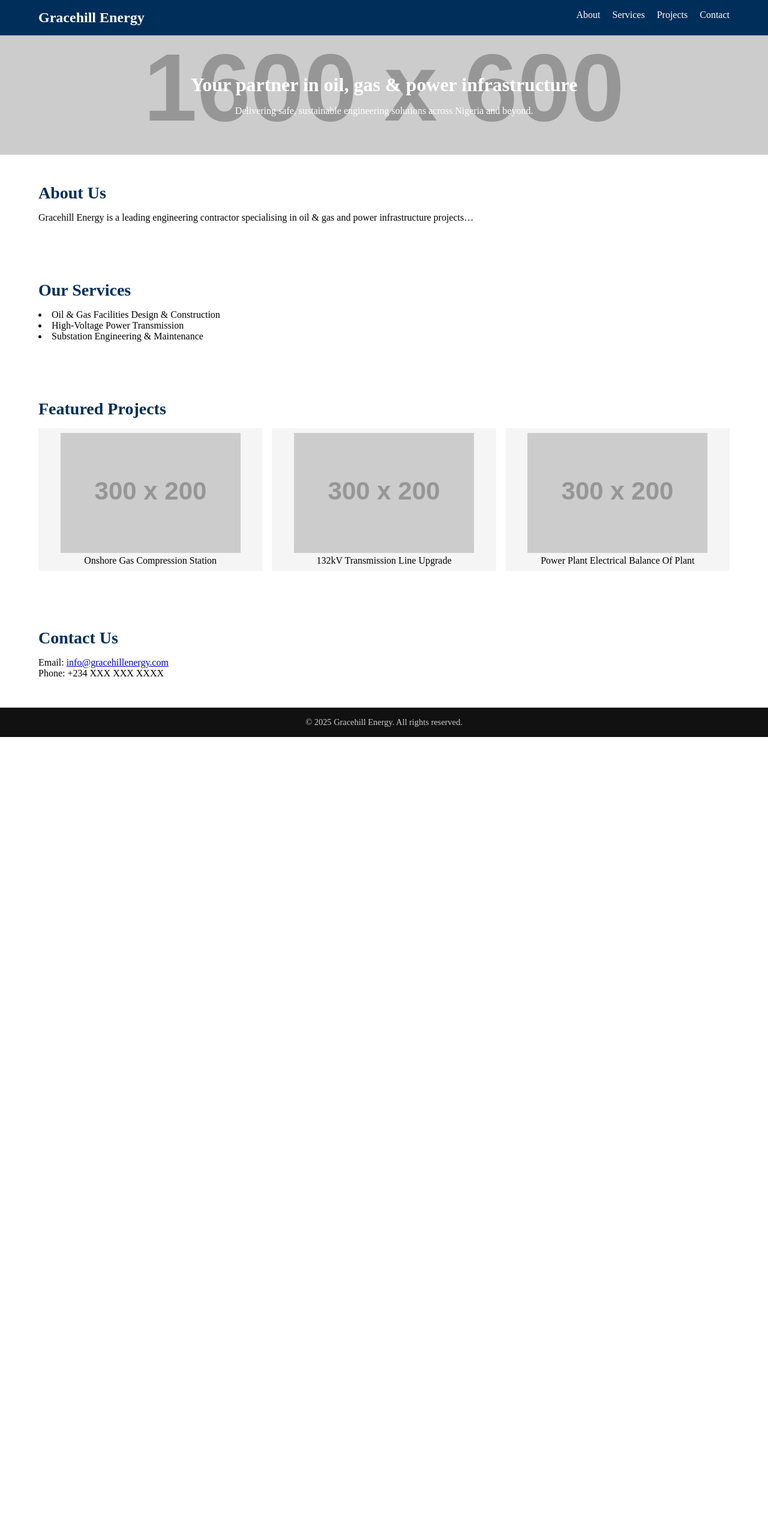
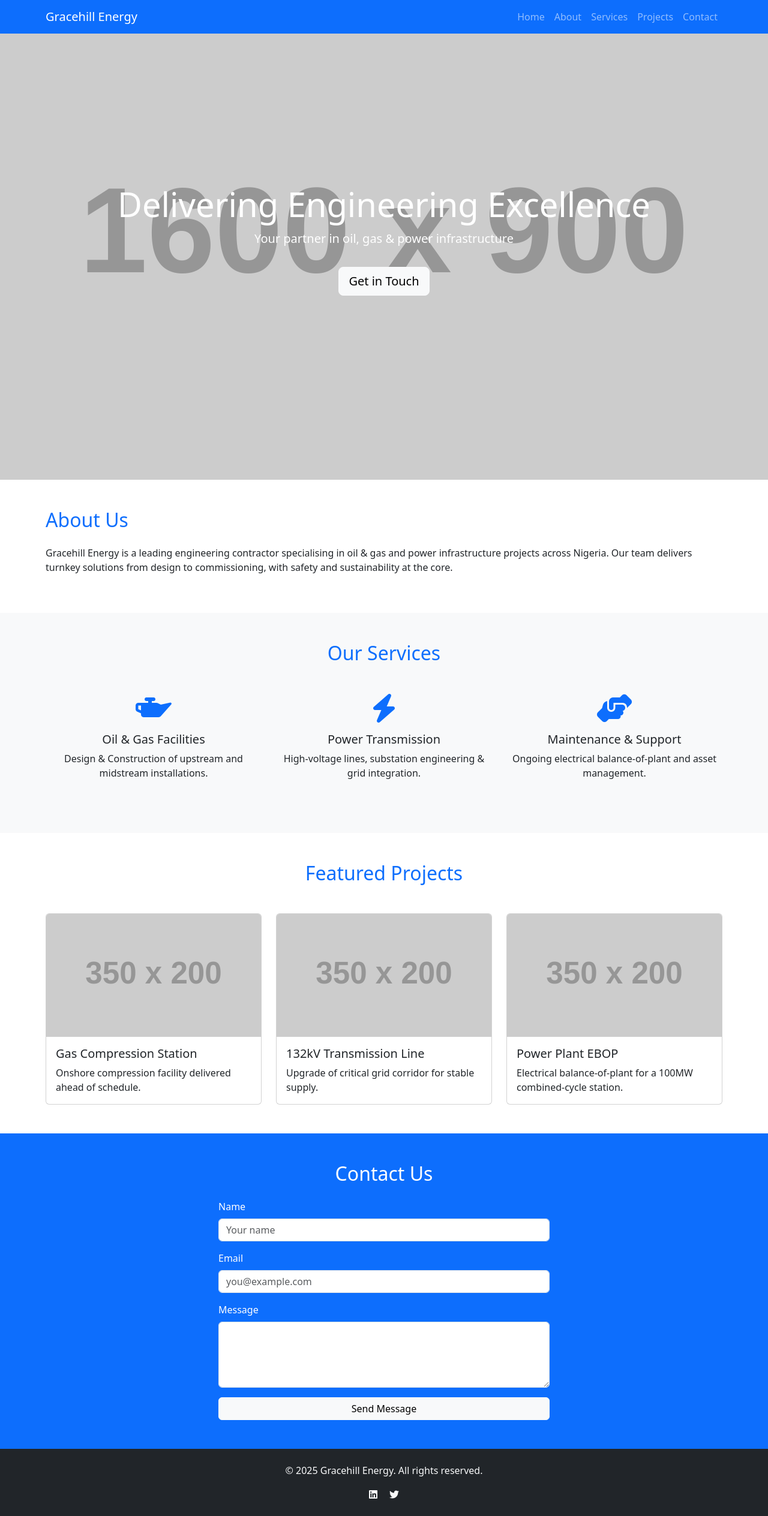
Before and after one commit to benjaykoko23/ghenergy, a plain HTML site: page index.html in a window 1280 px wide. Shown: the whole page at 60% size. Before the commit the page ends 1229 px from the top, so only its background shows below. Drawn offline with nearby package versions, Linux system fonts and the light colour scheme; placeholder pictures from the web are drawn by us.

Commit message:
Update index.html Full skeleton with Bootstrap

```diff
--- a/index.html
+++ b/index.html
@@ -1,84 +1,204 @@
 <!DOCTYPE html>
 <html lang="en">
 <head>
-  <meta charset="UTF-8" />
-  <meta name="viewport" content="width=device-width, initial-scale=1.0"/>
+  <meta charset="UTF-8">
+  <meta name="viewport" content="width=device-width,initial-scale=1">
   <title>Gracehill Energy</title>
-  <!-- Link to our stylesheet -->
-  <link rel="stylesheet" href="css/style.css" />
+
+  <!-- Bootstrap CSS (free) -->
+  <link
+    href="https://cdn.jsdelivr.net/npm/bootstrap@5.3.0/dist/css/bootstrap.min.css"
+    rel="stylesheet"
+  >
+
+  <!-- Font Awesome for icons (free) -->
+  <link
+    href="https://cdnjs.cloudflare.com/ajax/libs/font-awesome/6.4.0/css/all.min.css"
+    rel="stylesheet"
+  >
+
+  <!-- Your custom overrides -->
+  <link rel="stylesheet" href="css/style.css">
 </head>
+
 <body>
-
-  <!-- Header / Navigation -->
-  <header class="site-header">
+  <!-- Sticky Navbar -->
+  <nav class="navbar navbar-expand-lg navbar-dark bg-primary fixed-top">
     <div class="container">
-      <h1 class="logo">Gracehill Energy</h1>
-      <nav class="site-nav">
-        <a href="#about">About</a>
-        <a href="#services">Services</a>
-        <a href="#projects">Projects</a>
-        <a href="#contact">Contact</a>
-      </nav>
+      <a class="navbar-brand" href="#">Gracehill Energy</a>
+      <button
+        class="navbar-toggler"
+        type="button"
+        data-bs-toggle="collapse"
+        data-bs-target="#navbarNav"
+      >
+        <span class="navbar-toggler-icon"></span>
+      </button>
+      <div id="navbarNav" class="collapse navbar-collapse">
+        <ul class="navbar-nav ms-auto">
+          <li class="nav-item"><a class="nav-link" href="#hero">Home</a></li>
+          <li class="nav-item"><a class="nav-link" href="#about">About</a></li>
+          <li class="nav-item"><a class="nav-link" href="#services">Services</a></li>
+          <li class="nav-item"><a class="nav-link" href="#projects">Projects</a></li>
+          <li class="nav-item"><a class="nav-link" href="#contact">Contact</a></li>
+        </ul>
+      </div>
     </div>
-  </header>
+  </nav>
 
   <!-- Hero Section -->
-  <section class="hero">
-    <div class="container">
-      <h2>Your partner in oil, gas &amp; power infrastructure</h2>
-      <p>Delivering safe, sustainable engineering solutions across Nigeria and beyond.</p>
+  <section
+    id="hero"
+    class="d-flex align-items-center"
+    style="height:100vh;
+           background:url('https://via.placeholder.com/1600x900') center/cover no-repeat;"
+  >
+    <div class="container text-center text-white">
+      <h1 class="display-4">Delivering Engineering Excellence</h1>
+      <p class="lead">Your partner in oil, gas &amp; power infrastructure</p>
+      <a href="#contact" class="btn btn-lg btn-light mt-3">Get in Touch</a>
     </div>
   </section>
 
   <!-- About Section -->
-  <section id="about" class="about container">
-    <h3>About Us</h3>
-    <p>Gracehill Energy is a leading engineering contractor specialising in oil & gas and power infrastructure projects…</p>
+  <section id="about" class="py-5">
+    <div class="container">
+      <h2 class="text-primary mb-4">About Us</h2>
+      <p>Gracehill Energy is a leading engineering contractor specialising in oil &amp; gas
+         and power infrastructure projects across Nigeria. Our team delivers turnkey
+         solutions from design to commissioning, with safety and sustainability at the core.</p>
+    </div>
   </section>
 
   <!-- Services Section -->
-  <section id="services" class="services container">
-    <h3>Our Services</h3>
-    <ul>
-      <li>Oil &amp; Gas Facilities Design &amp; Construction</li>
-      <li>High-Voltage Power Transmission</li>
-      <li>Substation Engineering &amp; Maintenance</li>
-    </ul>
+  <section id="services" class="py-5 bg-light">
+    <div class="container">
+      <h2 class="text-primary text-center mb-5">Our Services</h2>
+      <div class="row">
+        <div class="col-md-4 text-center mb-4">
+          <i class="fas fa-oil-can fa-3x text-primary mb-3"></i>
+          <h5>Oil &amp; Gas Facilities</h5>
+          <p>Design &amp; Construction of upstream and midstream installations.</p>
+        </div>
+        <div class="col-md-4 text-center mb-4">
+          <i class="fas fa-bolt fa-3x text-primary mb-3"></i>
+          <h5>Power Transmission</h5>
+          <p>High-voltage lines, substation engineering &amp; grid integration.</p>
+        </div>
+        <div class="col-md-4 text-center mb-4">
+          <i class="fas fa-hands-helping fa-3x text-primary mb-3"></i>
+          <h5>Maintenance &amp; Support</h5>
+          <p>Ongoing electrical balance-of-plant and asset management.</p>
+        </div>
+      </div>
+    </div>
   </section>
 
   <!-- Projects Section -->
-  <section id="projects" class="projects container">
-    <h3>Featured Projects</h3>
-    <!-- You can replace these with real images and captions -->
-    <div class="project-grid">
-      <div class="project-card">
-        <img src="https://via.placeholder.com/300x200" alt="Project 1">
-        <p>Onshore Gas Compression Station</p>
-      </div>
-      <div class="project-card">
-        <img src="https://via.placeholder.com/300x200" alt="Project 2">
-        <p>132kV Transmission Line Upgrade</p>
-      </div>
-      <div class="project-card">
-        <img src="https://via.placeholder.com/300x200" alt="Project 3">
-        <p>Power Plant Electrical Balance Of Plant</p>
+  <section id="projects" class="py-5">
+    <div class="container">
+      <h2 class="text-primary text-center mb-5">Featured Projects</h2>
+      <div class="row g-4">
+        <!-- Project Card 1 -->
+        <div class="col-md-4">
+          <div class="card h-100">
+            <img
+              src="https://via.placeholder.com/350x200"
+              class="card-img-top"
+              alt="Gas Compression Station"
+            >
+            <div class="card-body">
+              <h5 class="card-title">Gas Compression Station</h5>
+              <p class="card-text">Onshore compression facility delivered ahead of schedule.</p>
+            </div>
+          </div>
+        </div>
+        <!-- Project Card 2 -->
+        <div class="col-md-4">
+          <div class="card h-100">
+            <img
+              src="https://via.placeholder.com/350x200"
+              class="card-img-top"
+              alt="132kV Transmission Line"
+            >
+            <div class="card-body">
+              <h5 class="card-title">132kV Transmission Line</h5>
+              <p class="card-text">Upgrade of critical grid corridor for stable supply.</p>
+            </div>
+          </div>
+        </div>
+        <!-- Project Card 3 -->
+        <div class="col-md-4">
+          <div class="card h-100">
+            <img
+              src="https://via.placeholder.com/350x200"
+              class="card-img-top"
+              alt="Power Plant EBOP"
+            >
+            <div class="card-body">
+              <h5 class="card-title">Power Plant EBOP</h5>
+              <p class="card-text">Electrical balance-of-plant for a 100MW combined-cycle station.</p>
+            </div>
+          </div>
+        </div>
       </div>
     </div>
   </section>
 
   <!-- Contact Section -->
-  <section id="contact" class="contact container">
-    <h3>Contact Us</h3>
-    <p>Email: <a href="mailto:info@gracehillenergy.com">info@gracehillenergy.com</a></p>
-    <p>Phone: +234 XXX XXX XXXX</p>
+  <section id="contact" class="py-5 bg-primary text-white">
+    <div class="container">
+      <h2 class="text-center mb-4">Contact Us</h2>
+      <div class="row justify-content-center">
+        <div class="col-md-6">
+          <form>
+            <div class="mb-3">
+              <label for="name" class="form-label">Name</label>
+              <input
+                type="text"
+                class="form-control"
+                id="name"
+                placeholder="Your name"
+              >
+            </div>
+            <div class="mb-3">
+              <label for="email" class="form-label">Email</label>
+              <input
+                type="email"
+                class="form-control"
+                id="email"
+                placeholder="you@example.com"
+              >
+            </div>
+            <div class="mb-3">
+              <label for="message" class="form-label">Message</label>
+              <textarea
+                class="form-control"
+                id="message"
+                rows="4"
+              ></textarea>
+            </div>
+            <button type="submit" class="btn btn-light w-100">Send Message</button>
+          </form>
+        </div>
+      </div>
+    </div>
   </section>
 
   <!-- Footer -->
-  <footer class="site-footer">
-    <div class="container">
+  <footer class="py-4 bg-dark text-light">
+    <div class="container text-center">
       <p>© 2025 Gracehill Energy. All rights reserved.</p>
+      <div>
+        <a href="#" class="text-light me-3"><i class="fab fa-linkedin"></i></a>
+        <a href="#" class="text-light"><i class="fab fa-twitter"></i></a>
+      </div>
     </div>
   </footer>
 
+  <!-- Bootstrap JS bundle (for the navbar toggler) -->
+  <script
+    src="https://cdn.jsdelivr.net/npm/bootstrap@5.3.0/dist/js/bootstrap.bundle.min.js"
+  ></script>
 </body>
 </html>
```
